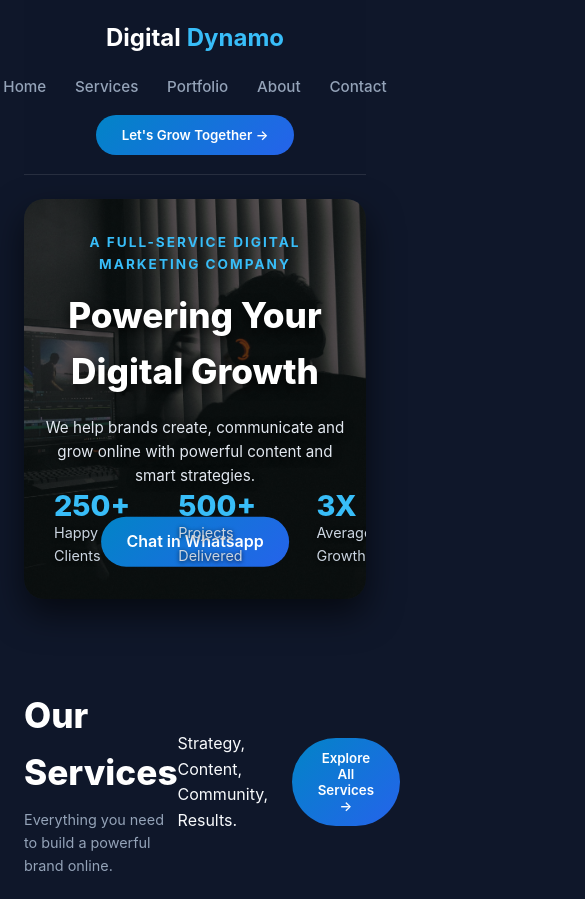
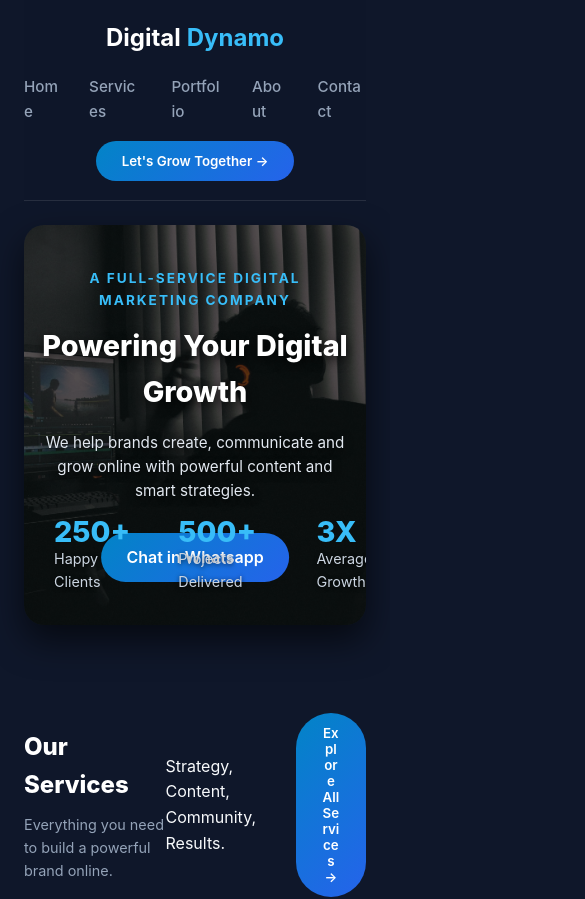
Before and after one commit to Pragya-Dwivedi12/digital-dynamo, a React (Vite) app: page / in a window 390 px wide. Shown: the top 899 px of the page, 585 px wide, since content can reach past the window. Built offline with nearby package versions, Linux system fonts and the light colour scheme.

Commit message:
added global mobile responsiveness

```diff
--- a/src/index.css
+++ b/src/index.css
@@ -0,0 +1,38 @@
+/* --- Global Mobile Responsive Fixes --- */
+* {
+  box-sizing: border-box;
+}
+
+html, body {
+  overflow-x: hidden;
+  width: 100%;
+  margin: 0;
+  padding: 0;
+}
+
+@media (max-width: 768px) {
+  /* Screen se baahar jane wale elements ko vertical (ek ke niche ek) karo */
+  div, section, main {
+    max-width: 100% !important;
+  }
+
+  /* Flex items ko row se column me convert karo */
+  [style*="display: flex"],
+  [style*="display:flex"] {
+    flex-wrap: wrap !important;
+  }
+
+  /* Text size fix for phone screens */
+  h1 {
+    font-size: 1.8rem !important;
+  }
+
+  h2 {
+    font-size: 1.5rem !important;
+  }
+
+  /* Badges & overlap button fix */
+  p, span, button, a {
+    word-break: break-word;
+  }
+}
```
